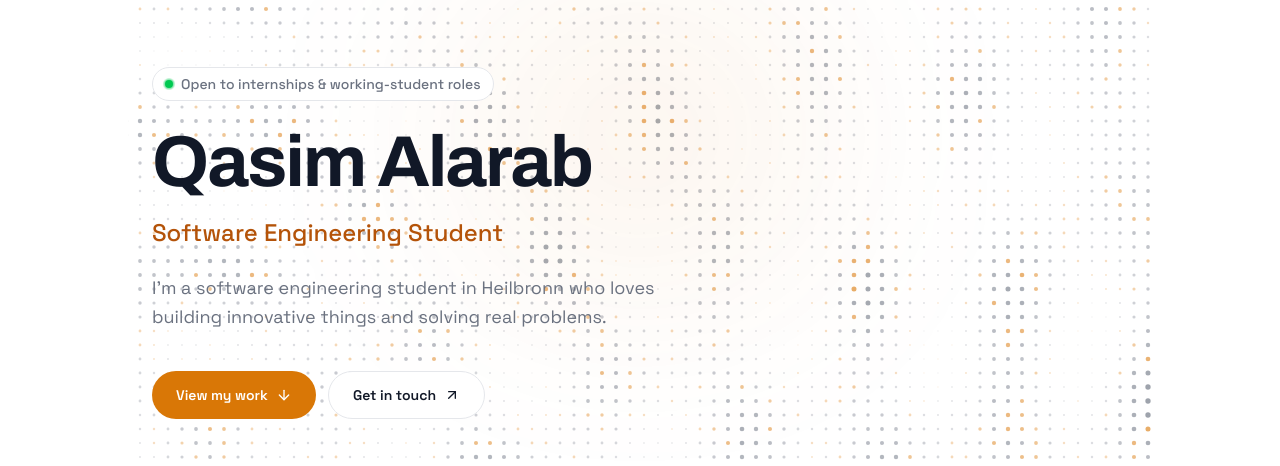
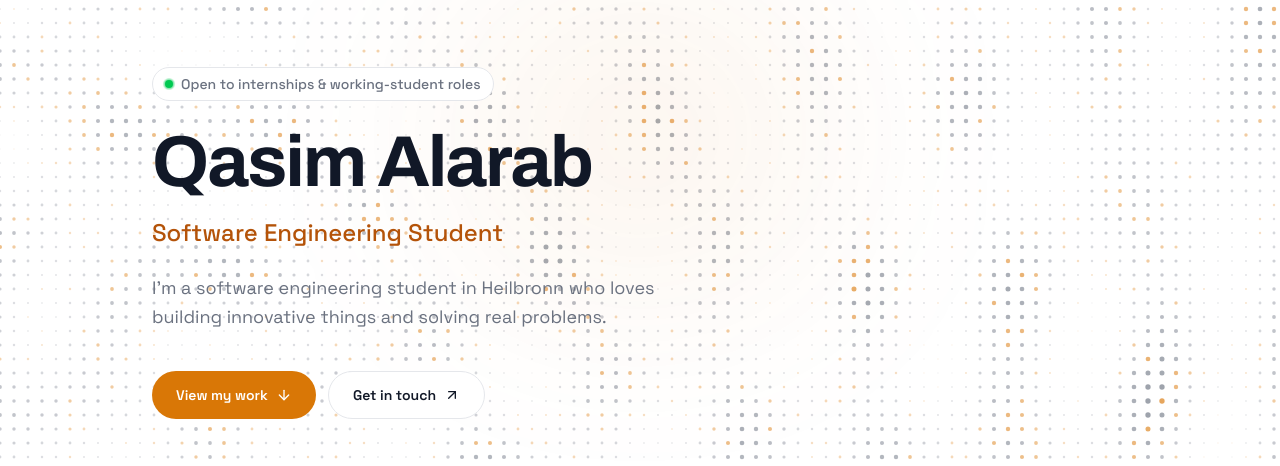
Before and after one commit to bobby33400/portfolio, a Next.js app: page / in a window 1280 px wide. Shown: the part 173-639 px from the top of the page. Built offline with nearby package versions, Linux system fonts and the light colour scheme; no server answers.

Commit message:
Hero: make the dot field span the full page width
The section was max-w-5xl + overflow-hidden, which clipped the w-screen
dot layer to a centered box. Make the section full-width (background spans
edge to edge) and constrain only the content to max-w-5xl.

```diff
--- a/components/hero.tsx
+++ b/components/hero.tsx
@@ -20,12 +20,12 @@ const item: Variants = {
   },
 };
 
-/** Decorative dotted graphic + soft amber glow behind the hero. */
+/** Decorative full-width dotted wave field + soft amber glow behind the hero. */
 function HeroBackdrop() {
   return (
     <div
       aria-hidden="true"
-      className="pointer-events-none absolute left-1/2 top-0 z-0 h-full w-screen -translate-x-1/2 overflow-hidden"
+      className="pointer-events-none absolute inset-0 z-0 overflow-hidden"
     >
       <DotField className="absolute inset-0 hero-dots h-full w-full" />
       <motion.div
@@ -44,16 +44,12 @@ export function Hero() {
   return (
     <section
       id="top"
-      className="relative mx-auto flex min-h-dvh max-w-5xl flex-col justify-center overflow-hidden px-4 pb-20 pt-28 sm:px-6"
+      className="relative flex min-h-dvh flex-col justify-center overflow-hidden"
     >
       <HeroBackdrop />
 
-      <motion.div
-        className="relative z-10"
-        variants={container}
-        initial="hidden"
-        animate="visible"
-      >
+      <div className="relative z-10 mx-auto w-full max-w-5xl px-4 pb-20 pt-28 sm:px-6">
+        <motion.div variants={container} initial="hidden" animate="visible">
           {profile.available && (
             <motion.div
               variants={item}
@@ -119,6 +115,7 @@ export function Hero() {
             )}
           </motion.div>
         </motion.div>
+      </div>
     </section>
   );
 }
```
Lines whose indentation alone changed are shown as unchanged.
